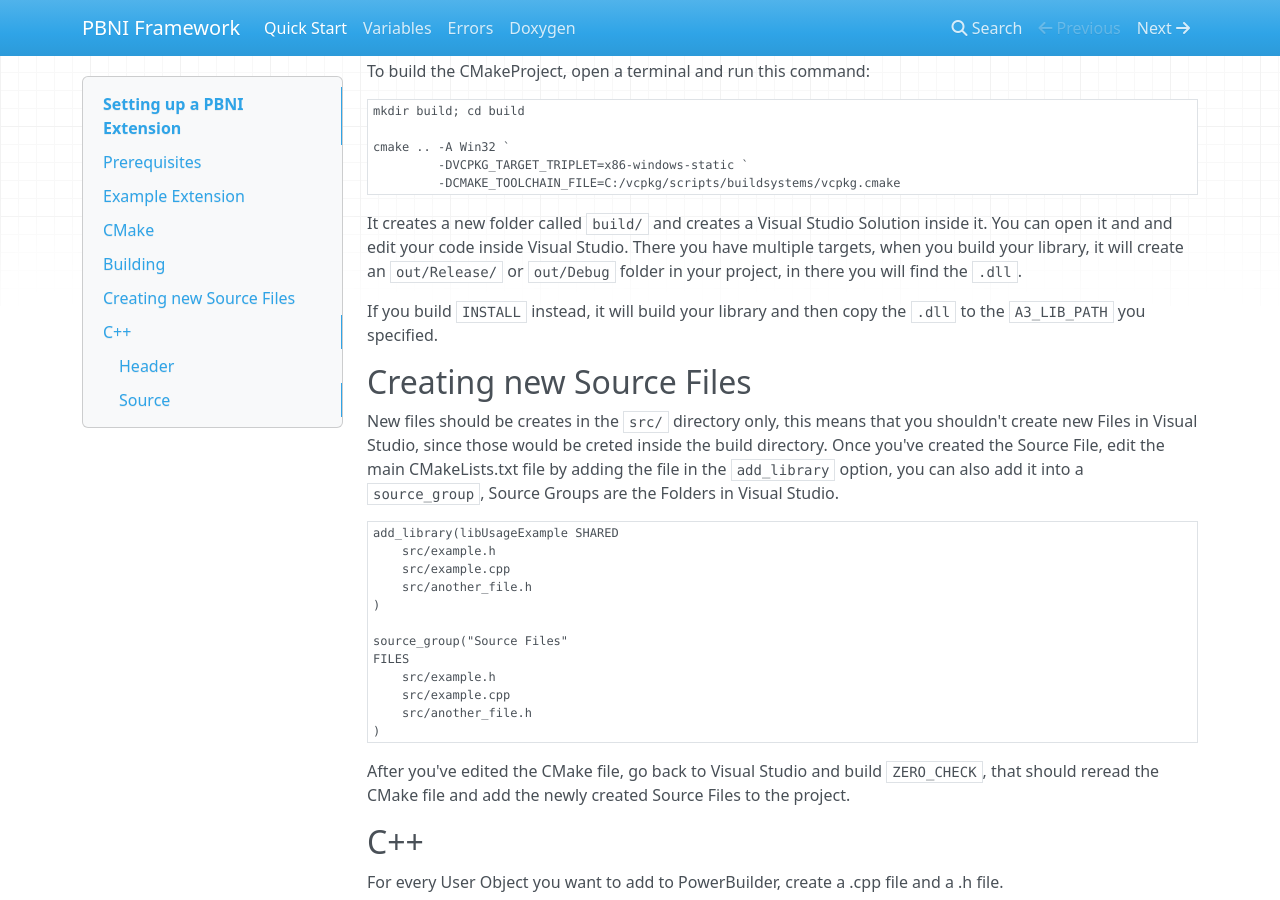
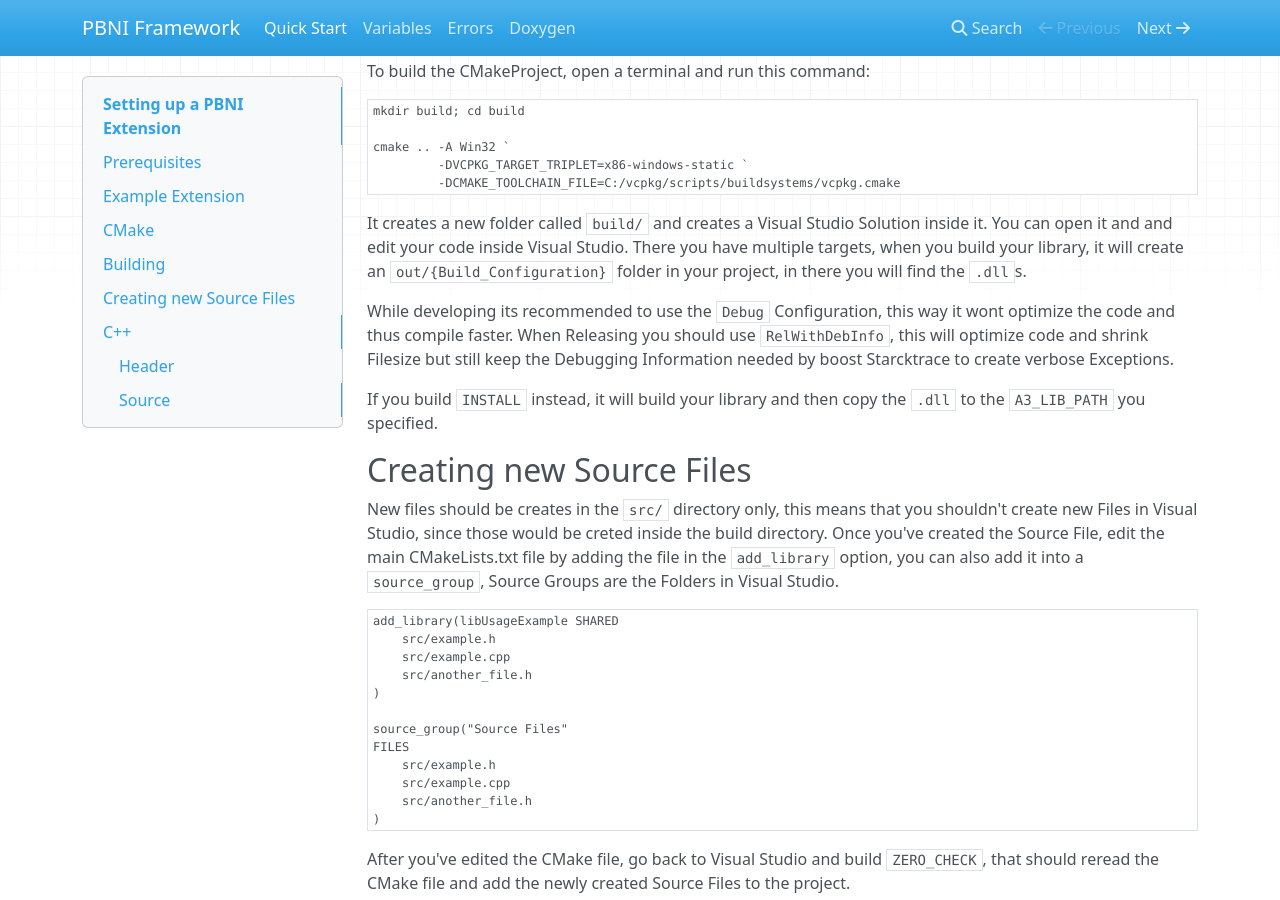
Before and after one commit to informaticon/lib.cpp.base.pbni-framework, an MkDocs documentation site: the page built from docs/quick-start.md, in a window 1280 px wide and 900 px high, scrolled down 518 px. Built offline with MkDocs 1.6.1, drawn with Linux system fonts in a browser that asks for light colours; nearby versions of some CDN libraries.

Commit message:
Update quick-start.md

````diff
--- a/docs/quick-start.md
+++ b/docs/quick-start.md
@@ -22,7 +22,9 @@ cmake .. -A Win32 `
          -DVCPKG_TARGET_TRIPLET=x86-windows-static `
          -DCMAKE_TOOLCHAIN_FILE=C:/vcpkg/scripts/buildsystems/vcpkg.cmake
 ```
-It creates a new folder called `build/` and creates a Visual Studio Solution inside it. You can open it and and edit your code inside Visual Studio. There you have multiple targets, when you build your library, it will create an `out/Release/` or `out/Debug` folder in your project, in there you will find the `.dll`.
+It creates a new folder called `build/` and creates a Visual Studio Solution inside it. You can open it and and edit your code inside Visual Studio. There you have multiple targets, when you build your library, it will create an `out/{Build_Configuration}` folder in your project, in there you will find the `.dll`s.
+
+While developing its recommended to use the `Debug` Configuration, this way it wont optimize the code and thus compile faster. When Releasing you should use `RelWithDebInfo`, this will optimize code and shrink Filesize but still keep the Debugging Information needed by boost Starcktrace to create verbose Exceptions.
 
 If you build `INSTALL` instead, it will build your library and then copy the `.dll` to the `A3_LIB_PATH` you specified.
 
````
